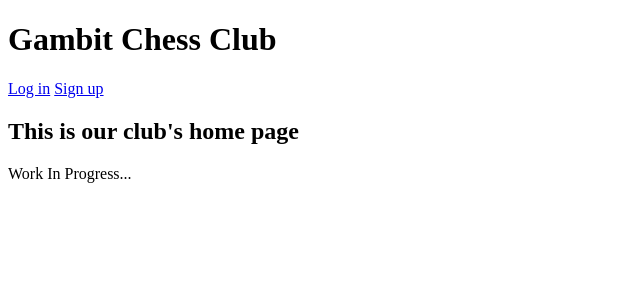
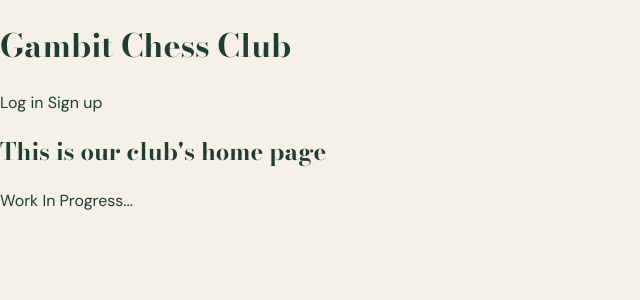
Before and after one commit to RumVeal/ChessWebPage, a Django app: page / in a window 1280 px wide. Shown: the top 300 px of the page, without its empty margins (0-640 px from the left). Run offline with Django 5.2, Linux system fonts and the light colour scheme.

Commit message:
Add base styles and fonts

```diff
--- /dev/null
+++ b/players/static/css/style.css
@@ -0,0 +1,33 @@
+:root {
+    --color-bg: #F5F1E8;
+    --color-primary: #203D32;
+    --color-accent: #A3462B;
+    --color-text: #203D32;
+    --color-muted: #687063;
+    --color-border: #C8C9BC;
+
+    --font-heading: "Bodoni Moda", serif;
+    --font-body: "DM Sans", sans-serif;
+}
+
+body {
+    background-color: var(--color-bg);
+    color: var(--color-text);
+    font-family: var(--font-body);
+    margin: 0;
+}
+
+h1, h2, h3 {
+    font-family: var(--font-heading);
+    color: var(--color-primary);
+}
+
+a {
+    color: var(--color-primary);
+    text-decoration: none;
+}
+
+a:hover {
+    color: var(--color-accent);
+    text-decoration: none;
+}
--- a/players/templates/base.html
+++ b/players/templates/base.html
@@ -1,7 +1,12 @@
+{% load static %}
 <!DOCTYPE html>
 <html>
 <head>
     <meta charset="UTF-8">
+    <link rel="preconnect" href="https://fonts.googleapis.com">
+    <link rel="preconnect" href="https://fonts.gstatic.com" crossorigin>
+    <link href="https://fonts.googleapis.com/css2?family=Bodoni+Moda:ital,opsz,wght@0,6..96,400..900;1,6..96,400..900&family=DM+Sans:ital,opsz,wght@0,9..40,100..1000;1,9..40,100..1000&display=swap" rel="stylesheet">
+    <link rel="stylesheet" href="{% static 'css/style.css' %}">
     <title>{% block title %}Gambit Chess Club{% endblock %}</title>
 </head>
 <body>
```
